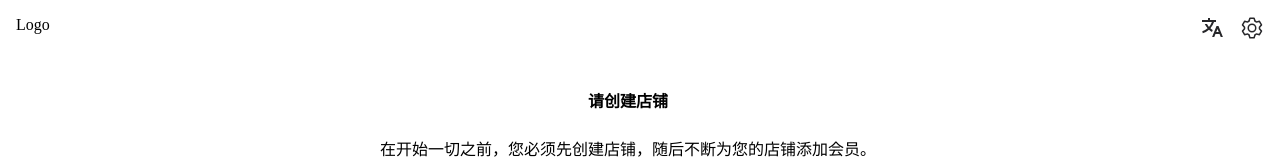
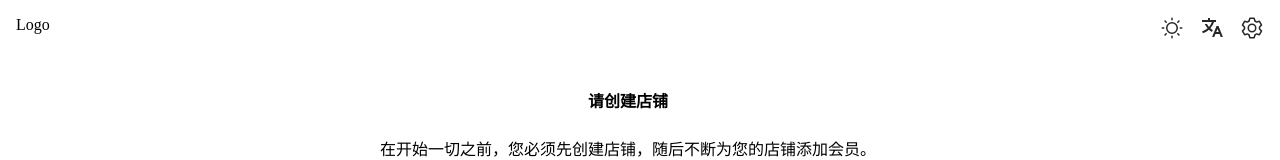
Before and after one commit to mrchar/zzplant-client, a Vue app in the folder web/: page /#/shops/add in a window 1280 px wide. Shown: the top 160 px of the page. Built offline with nearby package versions, Linux system fonts and the light colour scheme.

Commit message:
添加黑夜模式切换按钮

```diff
--- a/web/src/App.vue
+++ b/web/src/App.vue
@@ -1,14 +1,15 @@
 <script lang="ts" setup>
 
 import {computed, ref} from "vue"
-import {useDark} from "@vueuse/core"
-import {Setting} from "@element-plus/icons-vue"
+import {useDark, useToggle} from "@vueuse/core"
+import {Moon, Setting, Sunny} from "@element-plus/icons-vue"
 import {en, zhCn} from "element-plus/es/locale/index"
 import {ElMessage} from "element-plus"
 import I18n from "./components/I18n.vue"
 import "element-plus/theme-chalk/dark/css-vars.css"
 
 const isDark = useDark()
+const toggleDark = useToggle(isDark)
 
 const language = ref("zh-cn")
 
@@ -28,6 +29,10 @@ const locale = computed(() => {
           Logo
         </div>
         <div class="flex gap-4">
+          <el-icon class="text-2xl text-zinc-800" @click="toggleDark()">
+            <Moon v-show="isDark"/>
+            <Sunny v-show="!isDark"/>
+          </el-icon>
           <el-dropdown size="large">
             <el-icon class="text-2xl text-zinc-800">
               <I18n/>
```
